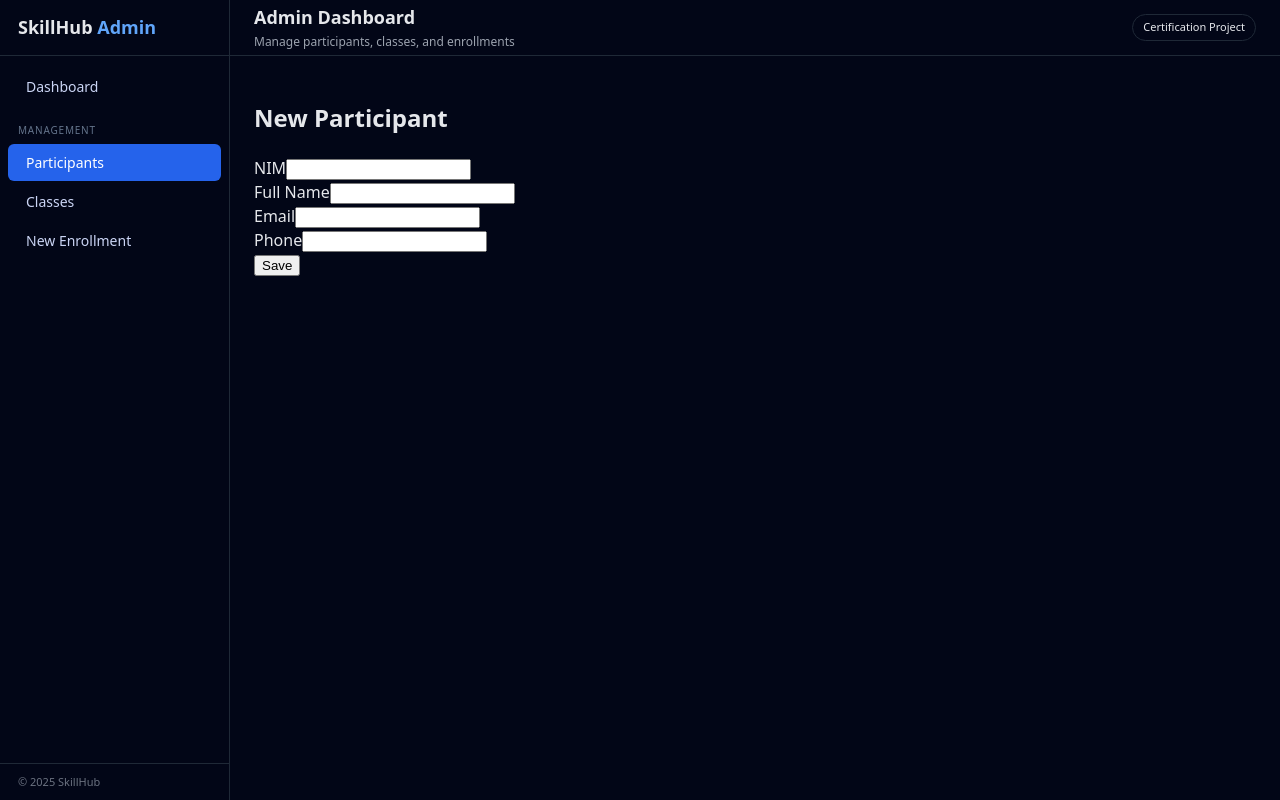
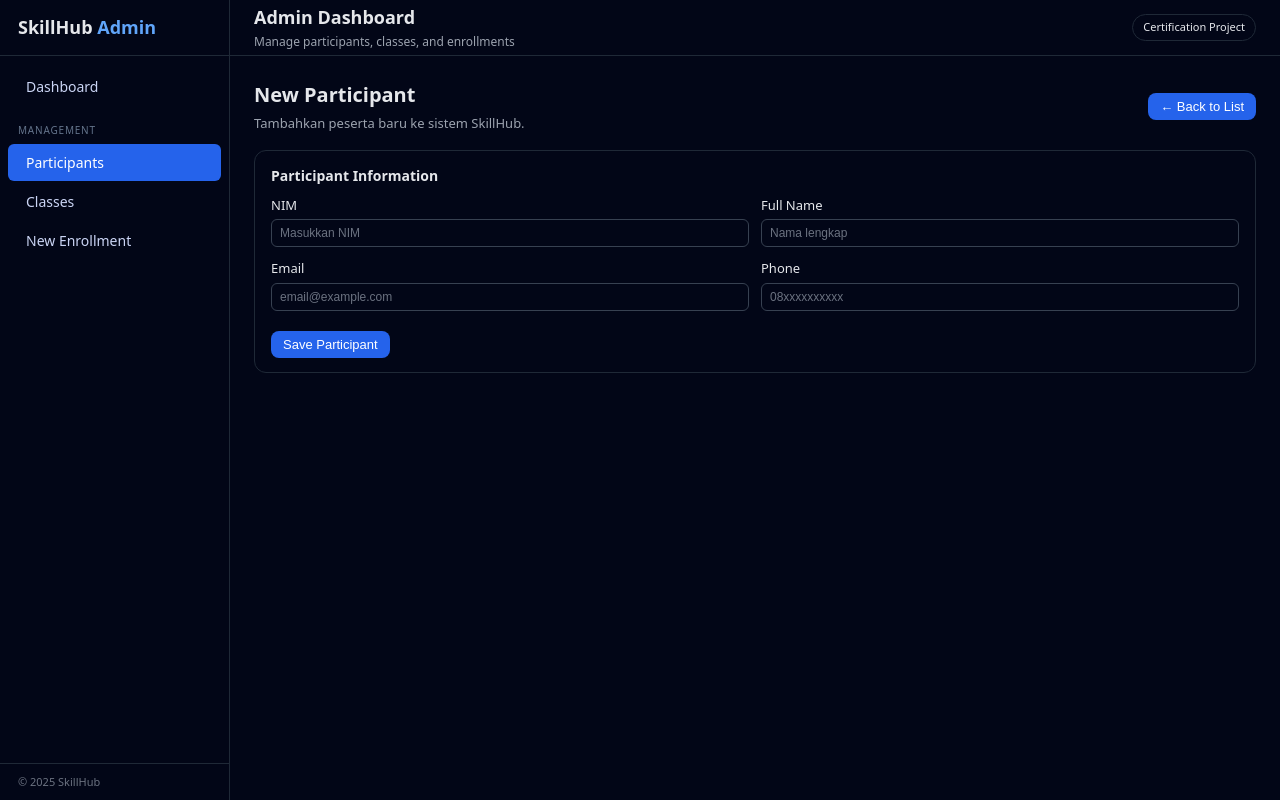
Before and after one commit to hendra0123/skillhub-frontend, a React (Vite) app: page /participants/new in a window 1280 px wide. Built offline with nearby package versions, Linux system fonts and the light colour scheme.

Commit message:
feat: enhance enrollment and participant pages with improved form layout and error handling

```diff
--- a/src/App.css
+++ b/src/App.css
@@ -324,3 +324,50 @@
   font-size: 12px;
   text-decoration: underline;
 }
+
+/* Checkbox grid (2 columns) */
+.checkbox-grid {
+  display: grid;
+  grid-template-columns: repeat(auto-fill, minmax(230px, 1fr));
+  gap: 10px;
+}
+
+.checkbox-item {
+  display: flex;
+  gap: 10px;
+  align-items: flex-start;
+  background: #020617;
+  border: 1px solid #1f2937;
+  padding: 10px;
+  border-radius: 8px;
+  cursor: pointer;
+}
+
+.checkbox-item:hover {
+  background: #111827;
+}
+
+.checkbox-item input[type='checkbox'] {
+  margin-top: 2px;
+}
+
+.checkbox-text {
+  display: flex;
+  flex-direction: column;
+}
+
+.checkbox-title {
+  font-size: 13px;
+  font-weight: 600;
+  color: #e5e7eb;
+}
+
+.checkbox-sub {
+  font-size: 11px;
+  color: #9ca3af;
+}
+
+/* Select fix */
+.select {
+  width: 100%;
+}
--- a/src/pages/NewEnrollmentPage.tsx
+++ b/src/pages/NewEnrollmentPage.tsx
@@ -29,14 +29,16 @@ const NewEnrollmentPage: React.FC = () => {
     try {
       setLoading(true);
       setError(null);
+
       const [p, c] = await Promise.all([
         api.get('/participants'),
         api.get('/classes'),
       ]);
+
       setParticipants(p);
       setClasses(c);
     } catch (err: any) {
-      setError(err.message || 'Gagal memuat data peserta/kelas');
+      setError(err.message || 'Gagal memuat data peserta & kelas.');
     } finally {
       setLoading(false);
     }
@@ -50,7 +52,7 @@ const NewEnrollmentPage: React.FC = () => {
     setSelectedClassIds((prev) =>
       prev.includes(String(id))
         ? prev.filter((x) => x !== String(id))
-        : [...prev, String(id)],
+        : [...prev, String(id)]
     );
   }
 
@@ -63,6 +65,7 @@ const NewEnrollmentPage: React.FC = () => {
       setError('Participant wajib dipilih.');
       return;
     }
+
     if (selectedClassIds.length === 0) {
       setError('Minimal pilih satu kelas.');
       return;
@@ -70,54 +73,84 @@ const NewEnrollmentPage: React.FC = () => {
 
     setSubmitting(true);
     try {
-      // Kirim beberapa POST /enrollments sekaligus
       await Promise.all(
         selectedClassIds.map((classId) =>
           api.post('/enrollments', {
             participant_id: Number(participantId),
             class_id: Number(classId),
-          }),
-        ),
+          })
+        )
       );
 
       setSuccess(
-        `Berhasil mendaftarkan participant ke ${selectedClassIds.length} kelas.`,
+        `Berhasil mendaftarkan participant ke ${selectedClassIds.length} kelas.`
       );
     } catch (err: any) {
-      setError(err.message || 'Gagal mendaftarkan participant ke kelas');
+      setError(err.message || 'Gagal mendaftarkan participant ke kelas.');
     } finally {
       setSubmitting(false);
     }
   }
 
   if (loading) {
-    return <div className="text-sm text-slate-300">Loading...</div>;
+    return <div className="page">Loading...</div>;
   }
 
   return (
-    <div className="max-w-3xl space-y-4">
-      <h2 className="text-2xl font-semibold">New Enrollment</h2>
+    <div className="page">
+      {/* HEADER */}
+      <div className="page-header">
+        <div>
+          <h2 className="page-title">New Enrollment</h2>
+          <p className="page-subtitle">
+            Pilih participant & kelas yang ingin di-enroll.
+          </p>
+        </div>
+      </div>
 
+      {/* ALERTS */}
       {error && (
-        <div className="text-sm text-red-300 bg-red-900/30 border border-red-500 px-3 py-2 rounded">
+        <div
+          style={{
+            background: '#7f1d1d',
+            color: '#fecaca',
+            padding: '8px 10px',
+            borderRadius: 6,
+            border: '1px solid #dc2626',
+            fontSize: 13,
+          }}
+        >
           {error}
         </div>
       )}
+
       {success && (
-        <div className="text-sm text-emerald-300 bg-emerald-900/30 border border-emerald-500 px-3 py-2 rounded">
+        <div
+          style={{
+            background: '#064e3b',
+            color: '#a7f3d0',
+            padding: '8px 10px',
+            borderRadius: 6,
+            border: '1px solid #10b981',
+            fontSize: 13,
+          }}
+        >
           {success}
         </div>
       )}
 
-      <form
-        onSubmit={handleSubmit}
-        className="space-y-4 bg-slate-900 p-4 rounded border border-slate-700"
-      >
-        {/* Participant */}
-        <div className="space-y-1 text-sm">
-          <label className="block font-medium">Participant</label>
+      {/* CARD */}
+      <div className="card">
+        <div className="card-title" style={{ marginBottom: 10 }}>
+          Enrollment Form
+        </div>
+
+        <form onSubmit={handleSubmit} className="form-grid">
+          {/* PARTICIPANT */}
+          <div className="form-group" style={{ gridColumn: 'span 2' }}>
+            <label className="form-label">Participant</label>
             <select
-            className="w-full border border-slate-600 bg-slate-950 rounded px-2 py-1.5 text-sm"
+              className="select"
               value={participantId}
               onChange={(e) => setParticipantId(e.target.value)}
             >
@@ -130,26 +163,25 @@ const NewEnrollmentPage: React.FC = () => {
             </select>
           </div>
 
-        {/* Kelas (multi via checkbox) */}
-        <div className="space-y-2 text-sm">
-          <label className="block font-medium">Classes</label>
-          <div className="grid md:grid-cols-2 gap-2">
+          {/* CLASSES (MULTI SELECT CHECKBOX GRID) */}
+          <div className="form-group" style={{ gridColumn: 'span 2' }}>
+            <label className="form-label">Classes</label>
+
+            <div className="checkbox-grid">
               {classes.map((cls) => {
                 const checked = selectedClassIds.includes(String(cls.id));
+
                 return (
-                <label
-                  key={cls.id}
-                  className="flex items-start gap-2 border border-slate-700 rounded px-2 py-1.5 bg-slate-950 cursor-pointer"
-                >
+                  <label key={cls.id} className="checkbox-item">
                     <input
                       type="checkbox"
-                    className="mt-0.5"
                       checked={checked}
                       onChange={() => toggleClassSelection(cls.id)}
                     />
-                  <div>
-                    <div className="font-medium text-xs">{cls.name}</div>
-                    <div className="text-[11px] text-slate-400">
+
+                    <div className="checkbox-text">
+                      <div className="checkbox-title">{cls.name}</div>
+                      <div className="checkbox-sub">
                         Instructor: {cls.instructor || '-'}
                       </div>
                     </div>
@@ -159,14 +191,14 @@ const NewEnrollmentPage: React.FC = () => {
             </div>
           </div>
 
-        <button
-          type="submit"
-          disabled={submitting}
-          className="px-3 py-1.5 rounded bg-blue-600 text-white text-sm disabled:opacity-60"
-        >
+          {/* SUBMIT ROW */}
+          <div className="form-action-row">
+            <button type="submit" className="btn-primary" disabled={submitting}>
               {submitting ? 'Saving...' : 'Save Enrollment'}
             </button>
+          </div>
         </form>
+      </div>
     </div>
   );
 };
--- a/src/pages/NewParticipantPage.tsx
+++ b/src/pages/NewParticipantPage.tsx
@@ -29,65 +29,101 @@ const NewParticipantPage: React.FC = () => {
   }
 
   return (
-    <div className="max-w-md space-y-4">
-      <h2 className="text-lg font-semibold">New Participant</h2>
+    <div className="page">
+      {/* HEADER */}
+      <div className="page-header">
+        <div>
+          <h2 className="page-title">New Participant</h2>
+          <p className="page-subtitle">
+            Tambahkan peserta baru ke sistem SkillHub.
+          </p>
+        </div>
 
+        <button
+          type="button"
+          className="btn-primary"
+          onClick={() => navigate('/participants')}
+        >
+          ← Back to List
+        </button>
+      </div>
+
+      {/* ERROR */}
       {error && (
-        <div className="text-sm text-red-600 bg-red-50 border border-red-200 px-3 py-2 rounded">
+        <div
+          style={{
+            background: '#7f1d1d',
+            color: '#fecaca',
+            padding: '8px 10px',
+            borderRadius: 6,
+            border: '1px solid #dc2626',
+            fontSize: 13,
+          }}
+        >
           {error}
         </div>
       )}
 
-      <form
-        onSubmit={handleSubmit}
-        className="space-y-3 bg-white p-4 rounded border border-slate-200"
-      >
-        <div className="space-y-1 text-sm">
-          <label className="block font-medium">NIM</label>
+      {/* FORM CARD */}
+      <div className="card">
+        <div className="card-title" style={{ marginBottom: 10 }}>
+          Participant Information
+        </div>
+
+        <form className="form-grid" onSubmit={handleSubmit}>
+          {/* NIM */}
+          <div className="form-group">
+            <label className="form-label">NIM</label>
             <input
-            className="w-full border rounded px-2 py-1.5 text-sm"
+              className="input"
               value={form.nim}
               onChange={(e) => setForm({ ...form, nim: e.target.value })}
+              placeholder="Masukkan NIM"
             />
           </div>
 
-        <div className="space-y-1 text-sm">
-          <label className="block font-medium">Full Name</label>
+          {/* Full Name */}
+          <div className="form-group">
+            <label className="form-label">Full Name</label>
             <input
-            className="w-full border rounded px-2 py-1.5 text-sm"
+              className="input"
               value={form.full_name}
               onChange={(e) =>
                 setForm({ ...form, full_name: e.target.value })
               }
+              placeholder="Nama lengkap"
             />
           </div>
 
-        <div className="space-y-1 text-sm">
-          <label className="block font-medium">Email</label>
+          {/* Email */}
+          <div className="form-group">
+            <label className="form-label">Email</label>
             <input
-            className="w-full border rounded px-2 py-1.5 text-sm"
+              className="input"
               value={form.email}
               onChange={(e) => setForm({ ...form, email: e.target.value })}
+              placeholder="email@example.com"
             />
           </div>
 
-        <div className="space-y-1 text-sm">
-          <label className="block font-medium">Phone</label>
+          {/* Phone */}
+          <div className="form-group">
+            <label className="form-label">Phone</label>
             <input
-            className="w-full border rounded px-2 py-1.5 text-sm"
+              className="input"
               value={form.phone}
               onChange={(e) => setForm({ ...form, phone: e.target.value })}
+              placeholder="08xxxxxxxxxx"
             />
           </div>
 
-        <button
-          type="submit"
-          disabled={loading}
-          className="px-3 py-1.5 rounded bg-slate-900 text-white text-sm disabled:opacity-60"
-        >
-          {loading ? 'Saving...' : 'Save'}
+          <div className="form-action-row">
+            <button type="submit" className="btn-primary" disabled={loading}>
+              {loading ? 'Saving...' : 'Save Participant'}
             </button>
+          </div>
         </form>
+      </div>
     </div>
   );
 };
```
Lines whose indentation alone changed are shown as unchanged.
